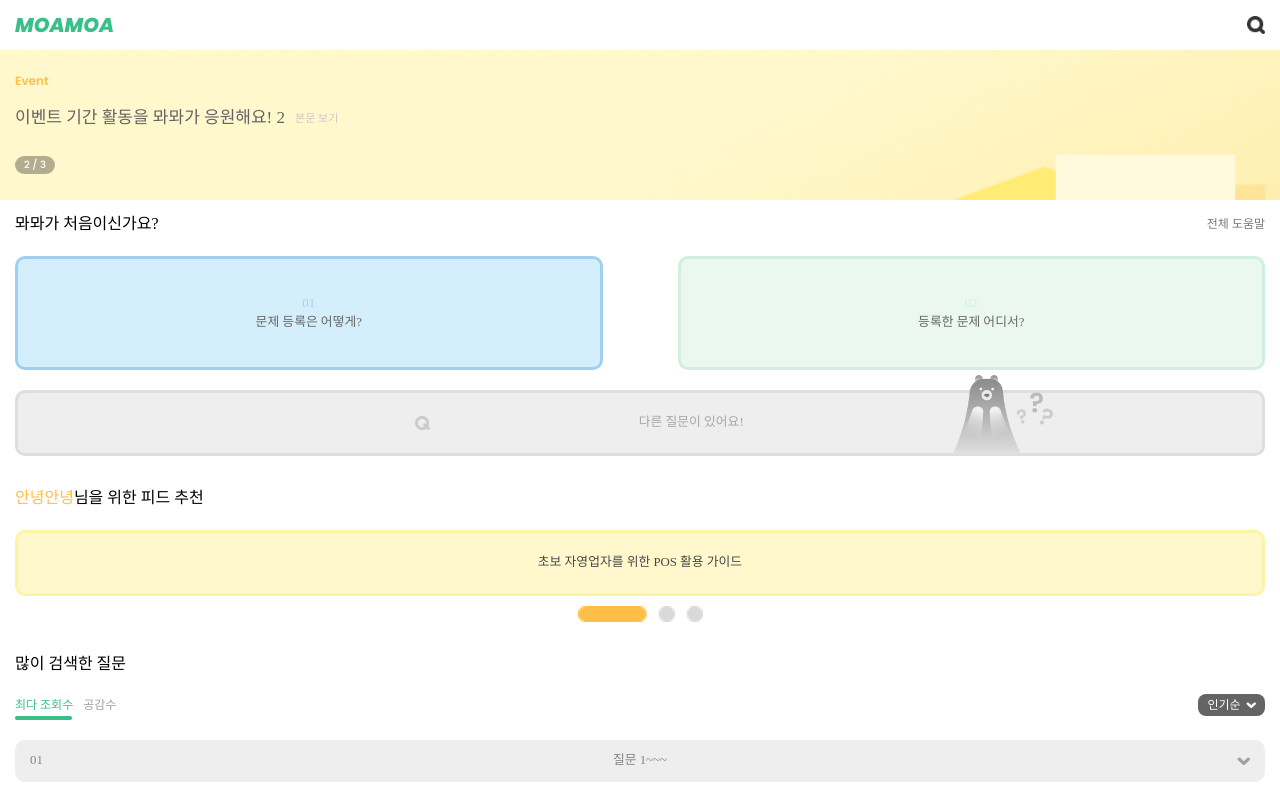
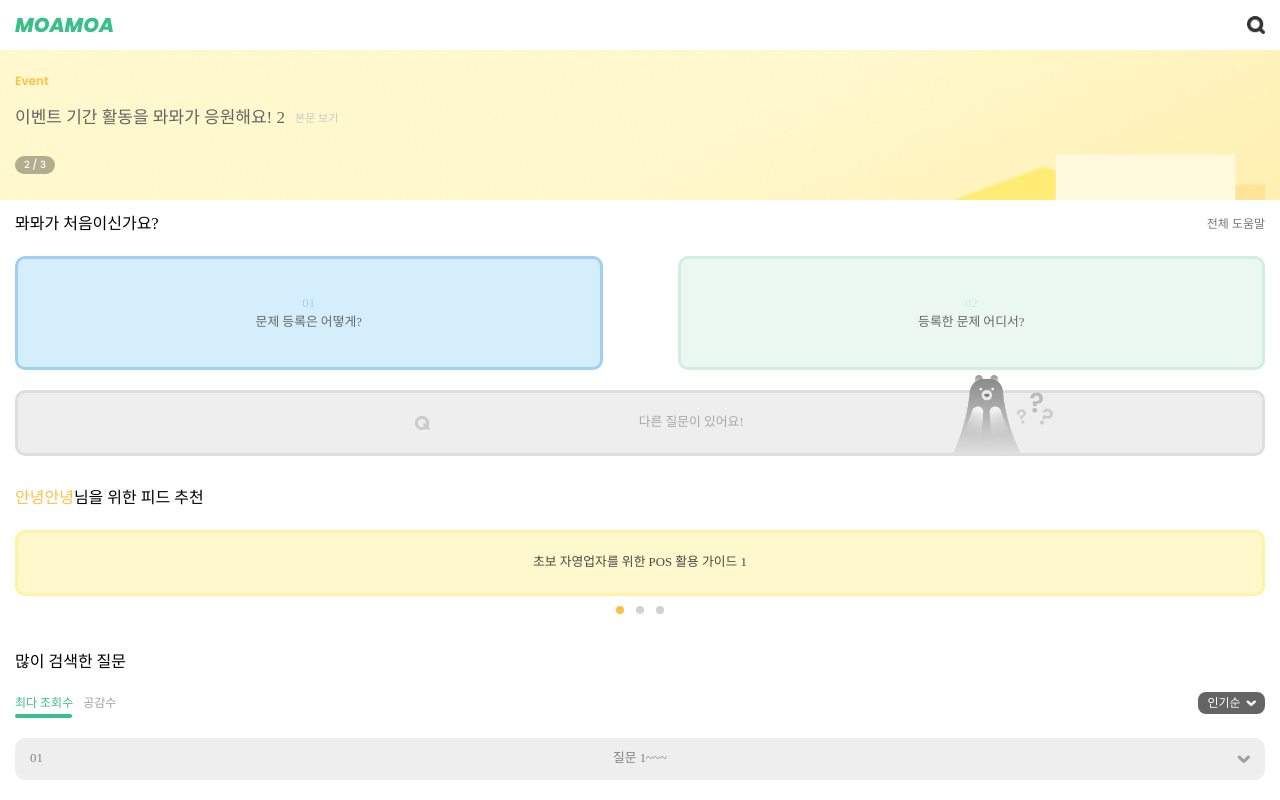
Before and after one commit to LikeLionHackathon-ERICA/Front-end, a React (Vite) app in the folder likedigital/: page / in a window 1280 px wide. Shown: the top 800 px of the page. Built offline with nearby package versions, Linux system fonts and the light colour scheme; a web font is replaced by a local one.

Commit message:
가이드 컴포넌트 인디케이터

```diff
--- a/likedigital/src/App.css
+++ b/likedigital/src/App.css
@@ -231,7 +231,7 @@
 .guide-container {
   padding-left: 15px;
   padding-right: 15px;
-  margin-bottom: 30px;
+  margin-bottom: 20px;
 }
 
 .guide-box {
@@ -244,11 +244,9 @@
   border-radius: 10px;
   font-size: 80%;
   font-family: "IBMPlexSansKR-Medium";
-  display: flex;
-  align-items: center;
-  justify-content: space-evenly;
   color: #484848;
-  text-align: right;
+  text-align: center;
+  padding-top: 20px;
 }
 
 .mq_container {
@@ -334,3 +332,35 @@
   margin-top: 10px;
   margin-bottom: 50px;
 }
+
+.dots_custom {
+  display: inline-block;
+  vertical-align: middle;
+  margin: auto 0;
+  padding: 0;
+  text-align: center;
+}
+
+.dots_custom li {
+  list-style: none;
+  cursor: pointer;
+  display: inline-block;
+  margin: 0 6px;
+  padding: 0;
+}
+
+.dots_custom li button {
+  border: none;
+  background: #d1d1d1;
+  color: transparent;
+  cursor: pointer;
+  display: block;
+  height: 8px;
+  width: 8px;
+  border-radius: 100%;
+  padding: 0;
+}
+
+.dots_custom li.slick-active button {
+  background-color: #ffbf47;
+}
--- a/likedigital/src/pages/Event.jsx
+++ b/likedigital/src/pages/Event.jsx
@@ -14,6 +14,7 @@ class Event extends React.Component {
       autoplay: true,
       autoplaySpeed: 5000,
     };
+
     return (
       <Slider {...settings}>
         <div className="event-container">
--- a/likedigital/src/pages/Guide.jsx
+++ b/likedigital/src/pages/Guide.jsx
@@ -1,24 +1,38 @@
 import React from "react";
 import { Routes, Route } from "react-router-dom";
-
-import guideslide from "../assets/guide-slide.png";
+import "slick-carousel/slick/slick.css";
+import "slick-carousel/slick/slick-theme.css";
+import Slider from "react-slick";
+import "../App.css";
 
 function User({ user }) {
+  const settings = {
+    dots: true,
+    infinite: false,
+    speed: 500,
+    slidesToShow: 1,
+    slidesToScroll: 1,
+    dotsClass: "dots_custom",
+  };
+
   return (
     <div className="guide-container">
       <h3 className="problem1" style={{ display: "flex" }}>
         <div style={{ color: "#FFBF47" }}>{user.username}</div>님을 위한 피드
         추천
       </h3>
-      <div className="guide-box">
-        <h3>초보 자영업자를 위한 POS 활용 가이드</h3>
-      </div>
-      {/* 슬라이드 효과 미구현 */}
-      <img
-        src={guideslide}
-        alt="guideslide"
-        style={{ margin: "auto", display: "block", width: "10%" }}
-      />
+
+      <Slider {...settings}>
+        <div className="guide-box">
+          <h3>초보 자영업자를 위한 POS 활용 가이드 1</h3>
+        </div>
+        <div className="guide-box">
+          <h3>초보 자영업자를 위한 POS 활용 가이드 2</h3>
+        </div>
+        <div className="guide-box">
+          <h3>초보 자영업자를 위한 POS 활용 가이드 3</h3>
+        </div>
+      </Slider>
     </div>
   );
 }
```
